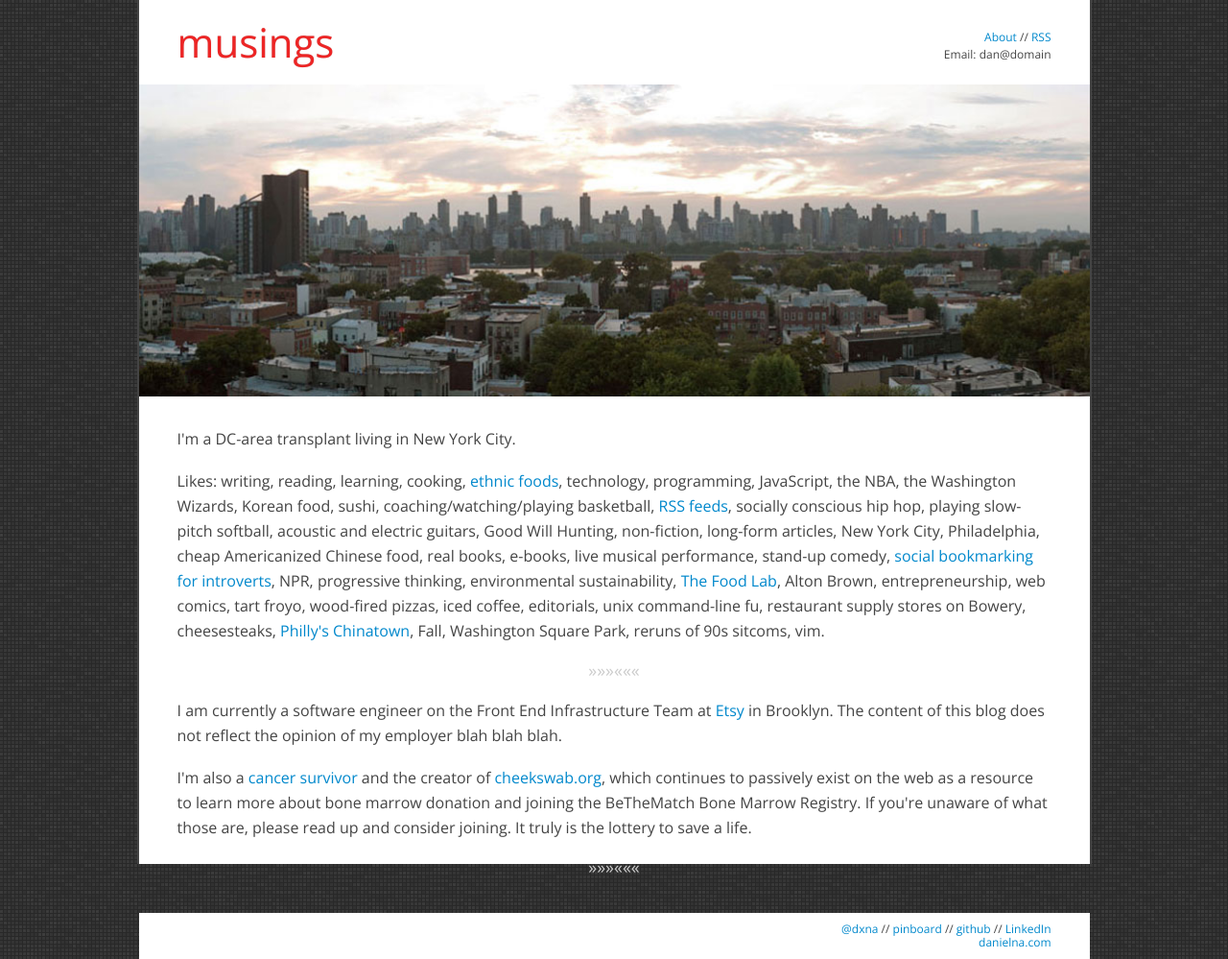
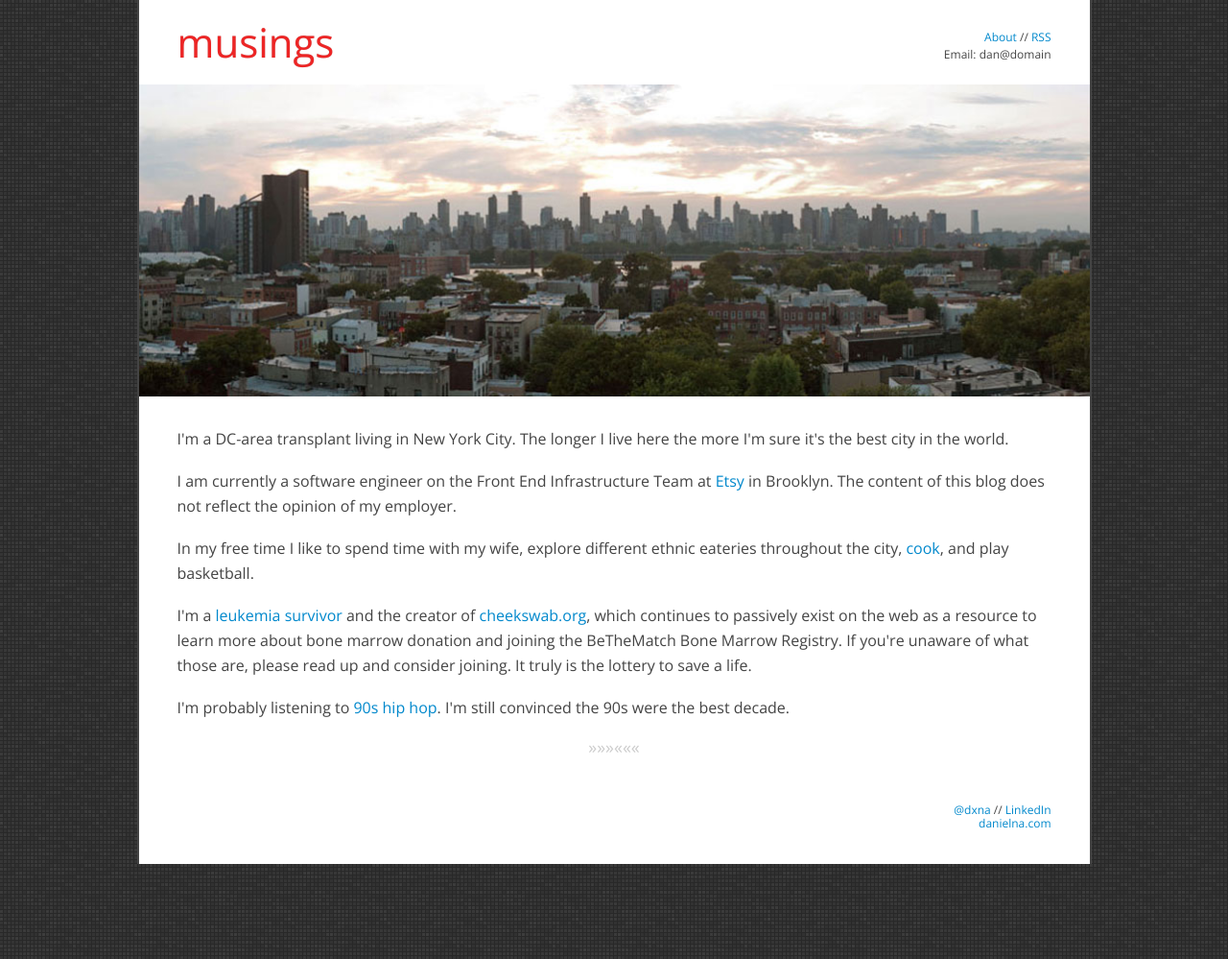
Before and after one commit to danielna/danielna.github.com, a Jekyll site: the page built from about.html, in a window 1280 px wide. Shown: the whole page at 96% size. Built offline with Jekyll 4.4.1, drawn with Linux system fonts in a browser that asks for light colours; nearby versions of some CDN libraries; library files that are not in the unit come from our copies; Markdown is read by kramdown in place of the engine named in the settings; after the commit the page ends 900 px from its top, so only the background shows below that.

Commit message:
Remove links from footer and update about page content

```diff
--- a/_includes/footer.html
+++ b/_includes/footer.html
@@ -1,6 +1,4 @@
 <a href="http://www.twitter.com/dxna" title="@dxna" target="_blank">@dxna</a> //
-<a href="https://pinboard.in/u:danielna" title="pinboard" target="_blank">pinboard</a> //
-<a href="http://www.github.com/danielna" title="danielna @ github" target="_blank">github</a> //
 <a href="http://www.linkedin.com/in/danielna" title="LinkedIn" target="_blank">LinkedIn</a>
 <br/>
 <a href="http://www.danielna.com" title="danielna.com" target="_blank">danielna.com</a>
--- a/about.html
+++ b/about.html
@@ -6,20 +6,23 @@ promo_url: /assets/img/about_header.jpg
 promo_alt: Manhattan via Astoria, Queens
 ---
 <p class="first">
-        I'm a DC-area transplant living in New York City.
+I'm a DC-area transplant living in New York City.  The longer I live here the more I'm sure it's the best city in the world.
 </p>
 
 <p>
-        Likes: writing, reading, learning, cooking, <a href="http://www.novafoodmap.com" target="_blank">ethnic foods</a>, technology, programming, JavaScript, the NBA, the Washington Wizards, Korean food, sushi, coaching/watching/playing basketball, <a href="http://danielna.newsblur.com" target='_blank'>RSS feeds</a>, socially conscious hip hop, playing slow-pitch softball, acoustic and electric guitars, Good Will Hunting, non-fiction, long-form articles, New York City, Philadelphia, cheap Americanized Chinese food, real books, e-books, live musical performance, stand-up comedy, <a href="https://pinboard.in/u:danielna/t:bestof/" target="_blank">social bookmarking for introverts</a>, NPR, progressive thinking, environmental sustainability, <a href="http://www.seriouseats.com/the-food-lab" target="_blank">The Food Lab</a>, Alton Brown, entrepreneurship, web comics, tart froyo, wood-fired pizzas, iced coffee, editorials, unix command-line fu, restaurant supply stores on Bowery, cheesesteaks, <a href="http://www.yelp.com/biz/shiao-lan-kung-philadelphia" target="_blank">Philly's Chinatown</a>, Fall, Washington Square Park, reruns of 90s sitcoms, vim.
+I am currently a software engineer on the Front End Infrastructure Team at <a href="http://www.etsy.com" title="Etsy" target="_blank">Etsy</a> in Brooklyn.  The content of this blog does not reflect the opinion of my employer.
 </p>
 
-    <div class="separator">&raquo;&raquo;&raquo;&laquo;&laquo;&laquo;</div>
+<p>
+In my free time I like to spend time with my wife, explore different ethnic eateries throughout the city, <a href="http://www.fooddontlie.com" target="_blank">cook</a>, and play basketball.
+</p>
 
 <p>
-        I am currently a software engineer on the Front End Infrastructure Team at <a href="http://www.etsy.com" title="Etsy" target="_blank">Etsy</a> in Brooklyn.  The content of this blog does not reflect the opinion of my employer blah blah blah.
+I'm a <a href="http://www.cheekswab.org/about-cheekswab/founders-story/" target="_blank">leukemia survivor</a> and the creator of <a href="http://www.cheekswab.org" target='_blank'>cheekswab.org</a>, which continues to passively exist on the web as a resource to learn more about bone marrow donation and joining the BeTheMatch Bone Marrow Registry.  If you're unaware of what those are, please read up and consider joining.  It truly is the lottery to save a life.
 </p>
+
 <p>
-        I'm also a <a href="http://www.cheekswab.org/about-cheekswab/founders-story/" target="_blank">cancer survivor</a> and the creator of <a href="http://www.cheekswab.org" target='_blank'>cheekswab.org</a>, which continues to passively exist on the web as a resource to learn more about bone marrow donation and joining the BeTheMatch Bone Marrow Registry.  If you're unaware of what those are, please read up and consider joining.  It truly is the lottery to save a life.
+I'm probably listening to <a href="https://www.youtube.com/watch?v=qA2_-eQ26tY" target="_blank">90s hip hop</a>. I'm still convinced the 90s were the best decade.
 </p>
 
 <div class="separator">&raquo;&raquo;&raquo;&laquo;&laquo;&laquo;</div>
```
Lines whose indentation alone changed are shown as unchanged.
